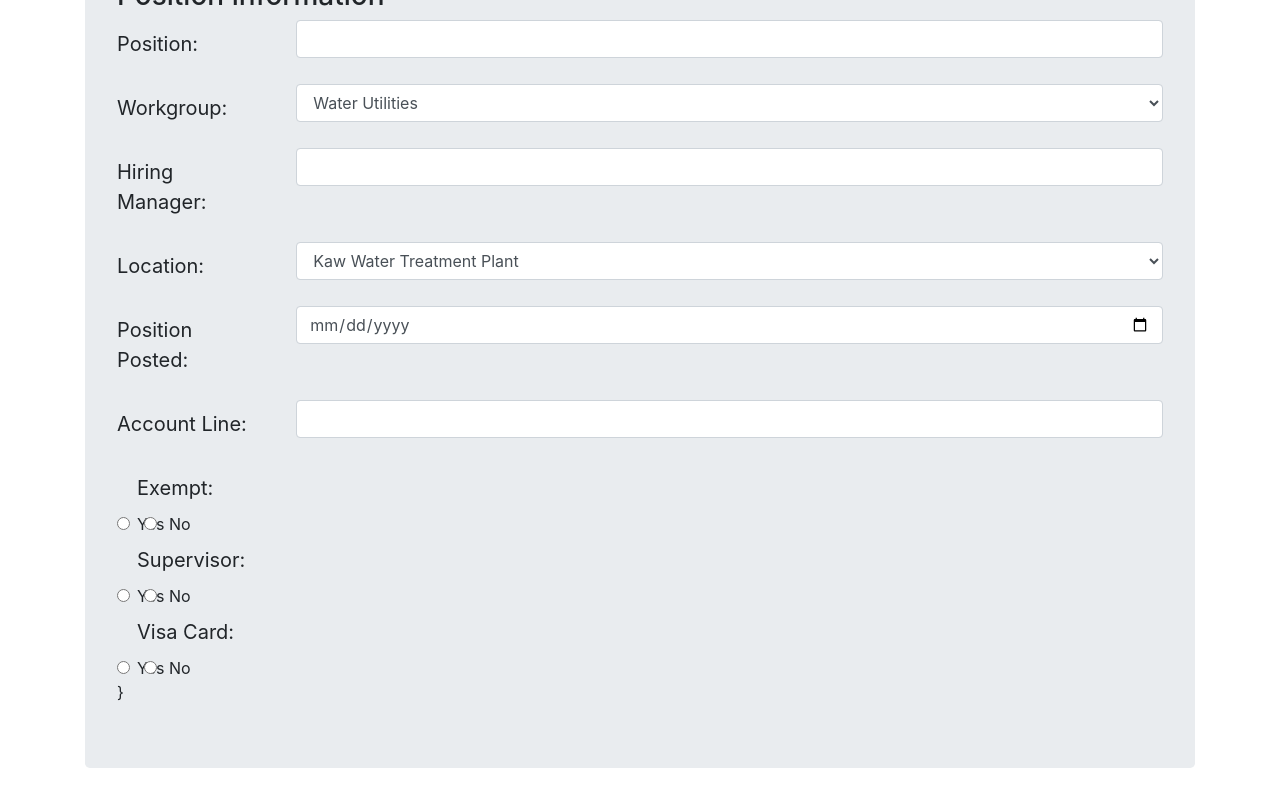
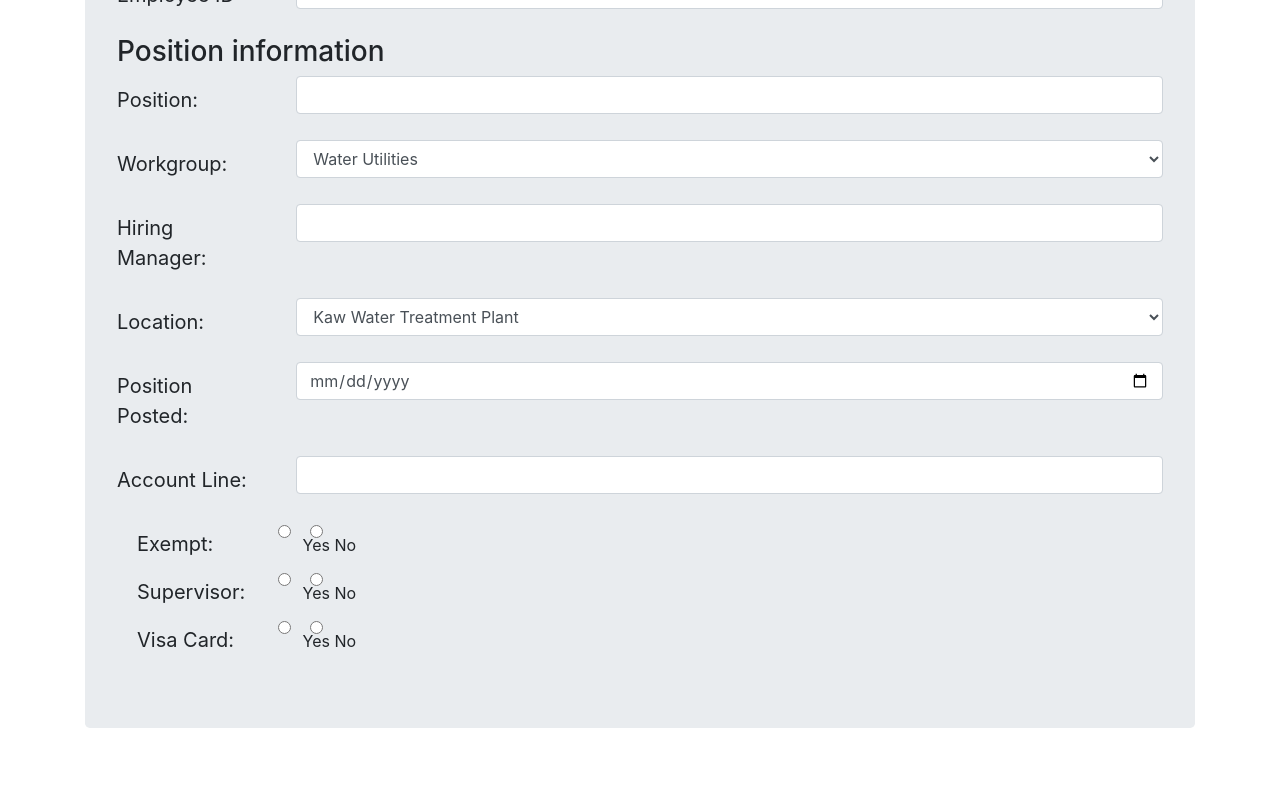
Before and after one commit to KentaroSmith/employee-checklist, a React (Create React App) app: page / in a window 1280 px wide. Shown: the part 503-1303 px from the top of the page. After the commit the page ends 1263 px from the top, so only its background shows below. Built offline with nearby package versions, Linux system fonts and the light colour scheme.

Commit message:
changed style on radio buttons, added a navbar

```diff
--- a/src/App.js
+++ b/src/App.js
@@ -4,17 +4,20 @@ import './App.css';
 import './assets/css/style.css'
 import 'bootstrap/dist/css/bootstrap.min.css';
 import Homepage from "./pages/home"
-import {Container} from "reactstrap"
+import {Container,Navbar,NavItem, NavbarBrand} from "reactstrap"
 class App extends Component{
   render (){
     return(
-      <Router>
-        <Container>
-        <div>
+      <Container>
+        <Navbar color="dark" dark expand="md">
+          <NavbarBrand href="/">Home</NavbarBrand>
+        </Navbar>
+        <Router>
+          <div>
           <Route exact path ="/" component={Homepage} />
-        </div>
-        </Container>
-      </Router>
+          </div>
+        </Router>
+      </Container>
     )
   }
 }
--- a/src/components/form.js
+++ b/src/components/form.js
@@ -5,7 +5,8 @@ import {
     Form,
     FormGroup,
     Label,
-    Col
+    Col,
+    Row
 } from "reactstrap";
 
 const NewEmployeeForm =() =>{
@@ -123,36 +124,37 @@ const NewEmployeeForm =() =>{
                     <Input id="accountLine" type="number"></Input>
                     </Col>
                     </FormGroup>
+
+
                     <FormGroup row check id="exempt">
                     <Label for="exempt" sm={2} size="lg">Exempt:</Label>
-                    <Col>
-                        <Input type="radio" name="radio1" value="true" class="radio"/>{' '}
-                        Yes
-                        <Input type="radio" name="radio1" value="false" class="radio"/>{' '}
-                        No
-                    </Col>
+
+                        <Input type="radio" name="radio1" value="true" class="radio"/>{' '}Yes
+
+                        <Input type="radio" name="radio1" value="false" class="radio"/>{' '}No
                     </FormGroup>
+
+
                     <FormGroup row check id="supervisor">
                     <Label for="supervisor" sm={2} size="lg">Supervisor:</Label>
-                    <Col>
-                        <Input type="radio" name="radio2" value="true" class="radio"/>{' '}
-                        Yes
-                        <Input type="radio" name="radio2" value="false" class="radio"/>{' '}
-                        No
-                    </Col>
+
+                        <Input type="radio" name="radio2" value="true" class="radio"/>{' '}Yes
+                        <Input type="radio" name="radio2" value="false" class="radio"/>{' '}No
+
                     </FormGroup>
+
                     <FormGroup row check id="visa">
                     <Label for="visa" sm={2} size="lg">Visa Card:</Label>
-                    <Col>
-                        <Input type="radio" name="radio3" value="true" class="radio"/>{' '}
-                        Yes
-                        <Input type="radio" name="radio3" value="false" class="radio"/>{' '}
-                        No
-                    </Col>
+
+                        <Input type="radio" name="radio3" value="true" class="radio"/>{' '}Yes
+                        <Input type="radio" name="radio3" value="false" class="radio"/>{' '}No
+
+
                     </FormGroup>
+
                     {/*end of form*/}
                 </Form>
-            }
+
         </Jumbotron>
     )
 }
```
Also changed, not shown: src/assets/JS/submit.js (added).
